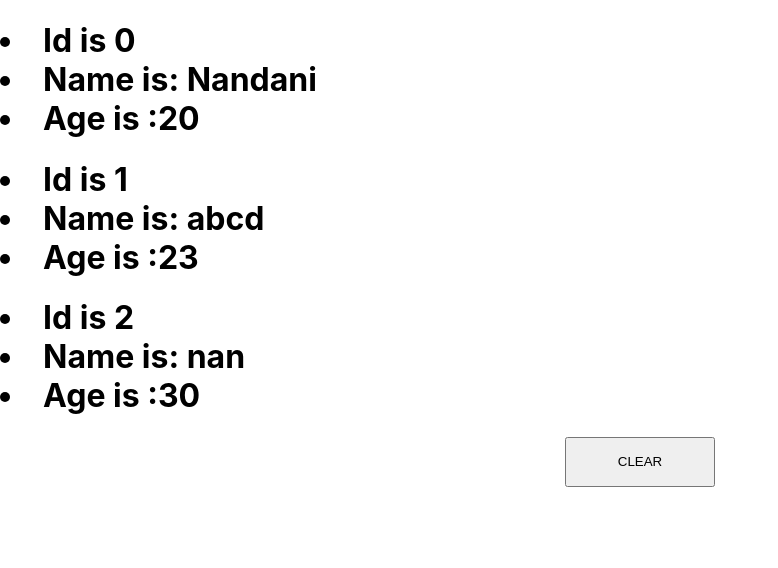
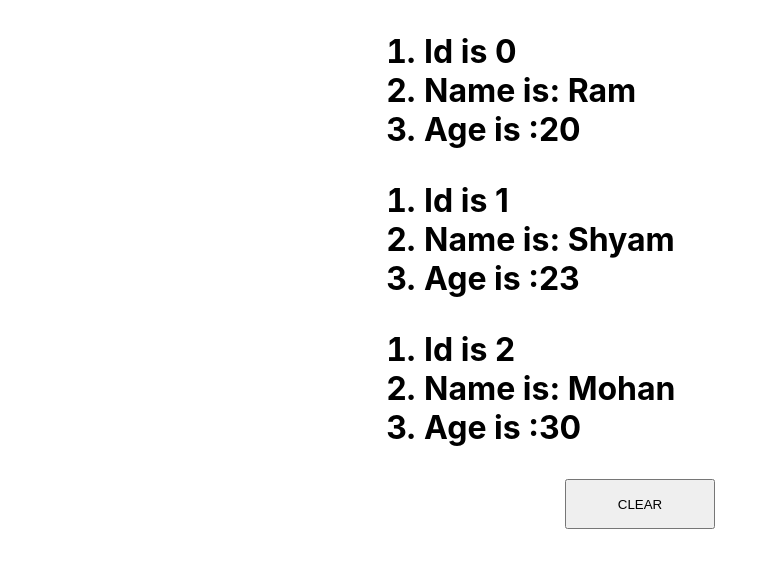
Before and after one commit to Nandaniyadav/Learn-React, a React (Create React App) app: page / in a window 1280 px wide. Shown: the top 568 px of the page, without its empty margins (0-778 px from the left). Built offline with nearby package versions, Linux system fonts and the light colour scheme.

Commit message:
set in order list

```diff
--- a/src/App.css
+++ b/src/App.css
@@ -39,4 +39,5 @@
 
 h1{
  text-align: justify;
+ margin-left: 30%;
 }
--- a/src/UseStateArray/UseStatearray.js
+++ b/src/UseStateArray/UseStatearray.js
@@ -4,17 +4,17 @@ const Todo = () => {
   const bioData = [
     {
       id: 0,
-      Name: "Nandani",
+      Name: "Ram",
       age: 20,
     },
     {
       id: 1,
-      Name: "abcd",
+      Name: "Shyam",
       age: 23,
     },
     {
       id: 2,
-      Name: "nan",
+      Name: "Mohan",
       age: 30,
     },
   ];
@@ -31,9 +31,11 @@ const Todo = () => {
       {myalldata.map((curElm) => {
         return (
           <h1 key={curElm.id}>
-            <li>Id is {curElm.id} </li>
-            <li>Name is: {curElm.Name} </li>
-            <li>Age is :{curElm.age}</li>
+            <ol>
+              <li>Id is {curElm.id} </li>
+              <li>Name is: {curElm.Name} </li>
+              <li>Age is :{curElm.age}</li>
+            </ol>
           </h1>
         );
       })}
```
